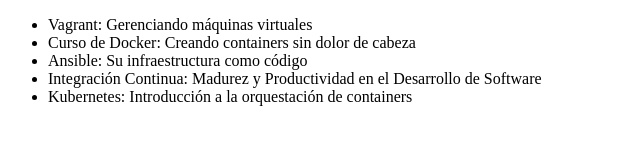
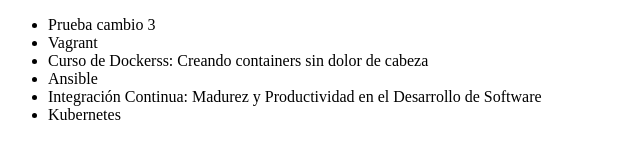
Before and after one commit to ThomasVoid/alura-git, a plain HTML site: page index.html in a window 1280 px wide. Shown: the whole page, without its empty margins (0-640 px from the left). Drawn offline with Linux system fonts and the light colour scheme.

Commit message:
Cambiando el codigo

```diff
--- a/index.html
+++ b/index.html
@@ -3,15 +3,16 @@
 <head>
     <meta charset="UTF-8">
     <meta name="viewport" content="width=device-width, initial-scale=1.0">
-    <title>Lista de Cursos de  DevOps de Alura</title>
+    <title>Lista de cursos de  DevOps de Alura</title>
 </head>
 <body>
     <ul>
-        <li>Vagrant: Gerenciando máquinas virtuales</li>
-        <li>Curso de Docker: Creando containers sin dolor de cabeza</li>
-        <li>Ansible: Su infraestructura como código</li>
+        <li>Prueba cambio 3</li>
+        <li>Vagrant</li>
+        <li>Curso de Dockerss: Creando containers sin dolor de cabeza</li>
+        <li>Ansible</li>
         <li>Integración Continua: Madurez y Productividad en el Desarrollo de Software</li>
-        <li>Kubernetes: Introducción a la orquestación de containers</li>
+        <li>Kubernetes</li>
     </ul>
 </body>
 </html>
```
